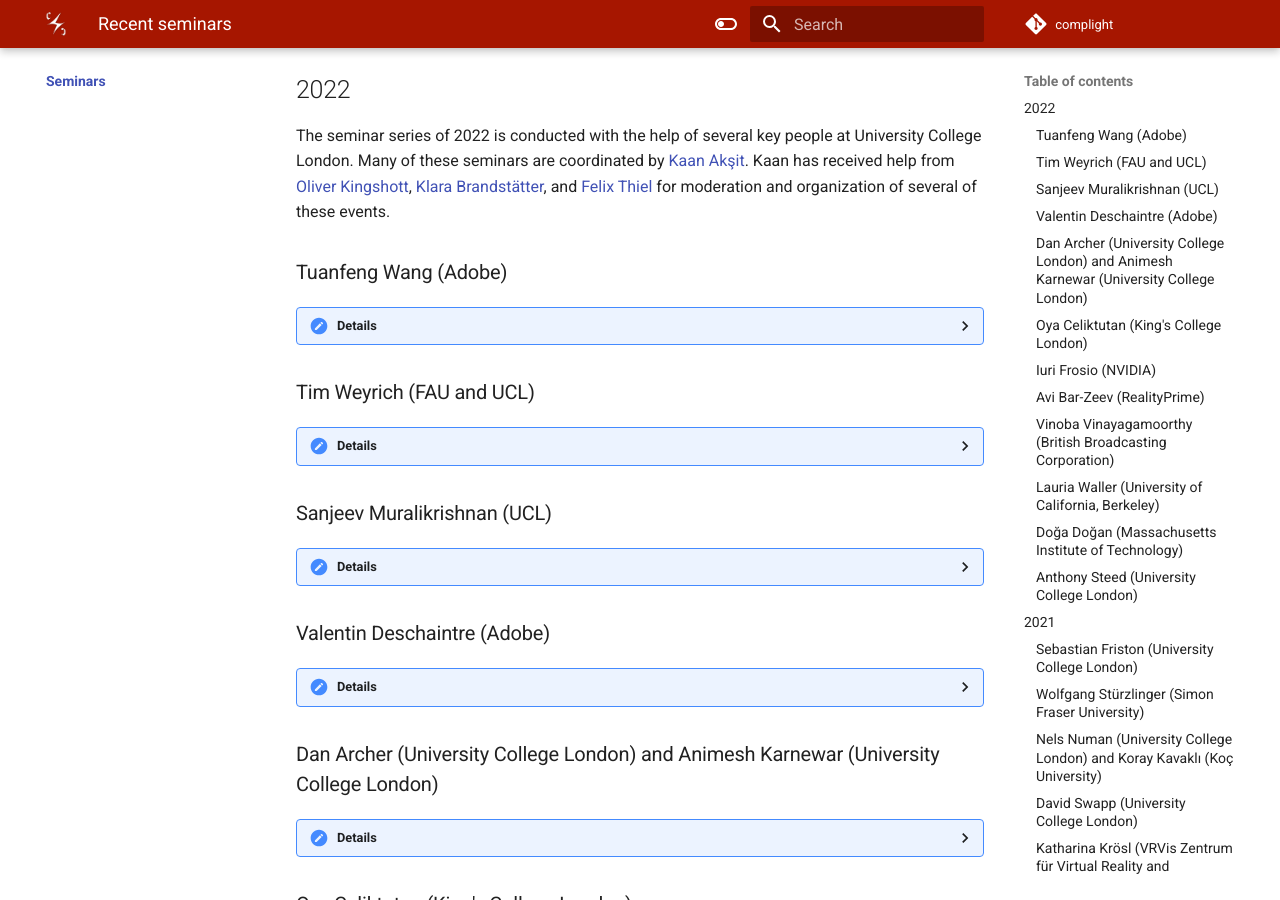
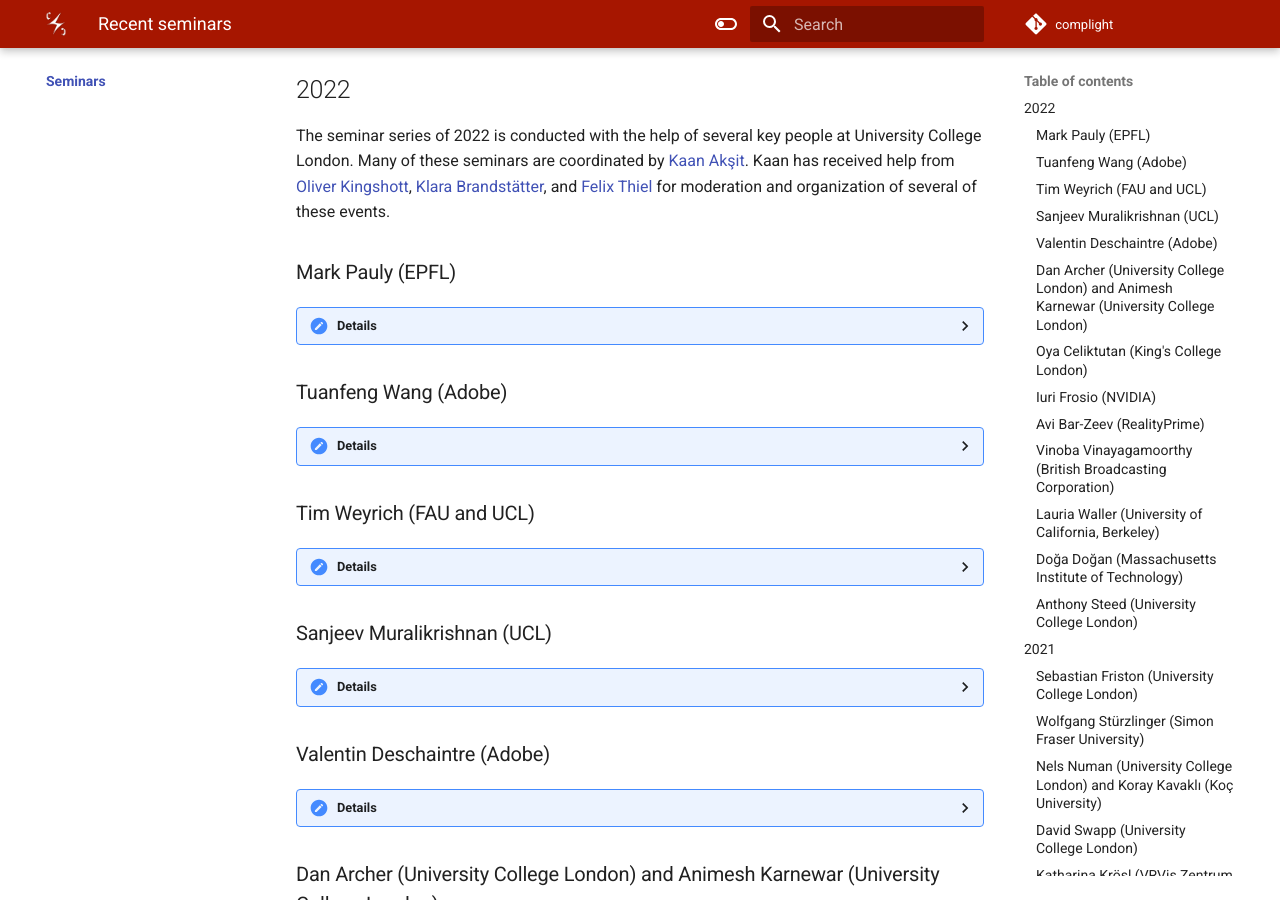
Before and after one commit to complight/complight.github.io, an MkDocs documentation site: the page built from docs/seminars/index.md, in a window 1280 px wide and 900 px high, scrolled down 469 px. Built offline with MkDocs 1.6.1 and Material for MkDocs 9.7.7, drawn with Linux system fonts in a browser that asks for light colours; part of the change alters nothing that is shown.

Commit message:
Updating the seminars page.

```diff
--- a/docs/seminars/index.md
+++ b/docs/seminars/index.md
@@ -10,6 +10,18 @@ Overall, seminars are a blend of internal and external presenters.
 The seminar series of 2022 is conducted with the help of several key people at University College London.
 Many of these seminars are coordinated by [Kaan Akşit](https://kaanaksit.com).
 Kaan has received help from [Oliver Kingshott](http://oliver.kingshott.com/), [Klara Brandstätter](https://www.linkedin.com/in/klara-brandst%C3%A4tter-79b72820b?lipi=urn%3Ali%3Apage%3Ad_flagship3_profile_view_base_contact_details%3BxbCdu1E4RmWqTPAsdCipMw%3D%3D), and [Felix Thiel](https://www.linkedin.com/in/felix-thiel-97a22215a?lipi=urn%3Ali%3Apage%3Ad_flagship3_profile_view_base_contact_details%3BGgHpsDNOTWeGPFWcUC5M6A%3D%3D) for moderation and organization of several of these events.
+
+### Mark Pauly (EPFL)
+??? Details
+    **Date:**
+    18th May 2022
+
+    **Presenter:** Mark Pauly, Professor of Computer Graphics at École polytechnique fédérale de Lausanne
+
+    **Title:** Computational Inverse Design of Deployable Structures
+
+    **Watch:** [Recording (Password protected)](https://liveuclac-my.sharepoint.com/:v:/g/personal/ucackak_ucl_ac_uk/EUnZ8n8JQhJCtN7jtfTeWnoB6924sbc7tGaLDuQ5ieb3kA?e=FROpfR)
+
 
 ### Tuanfeng Wang (Adobe)
 ??? Details
```
